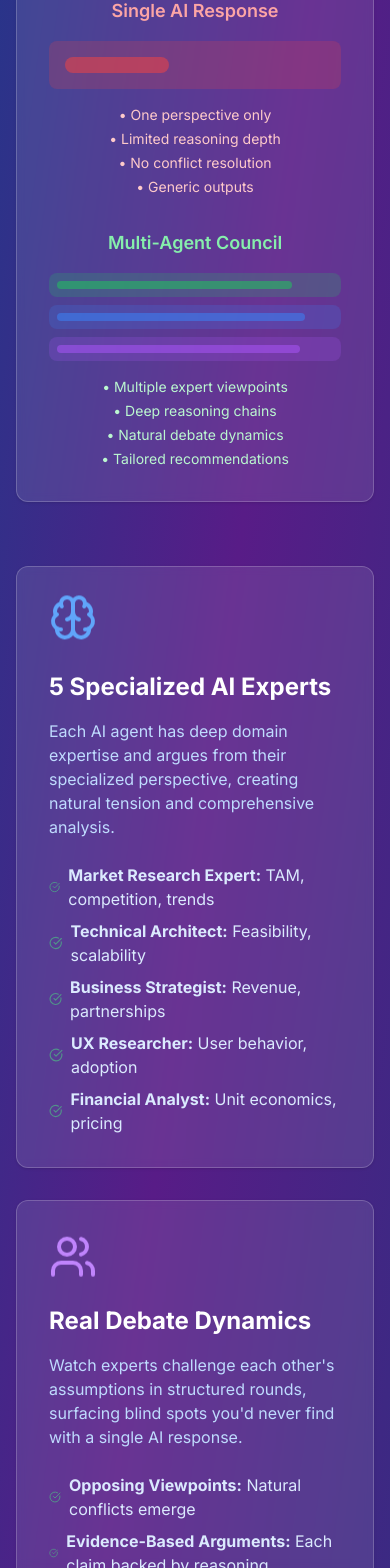
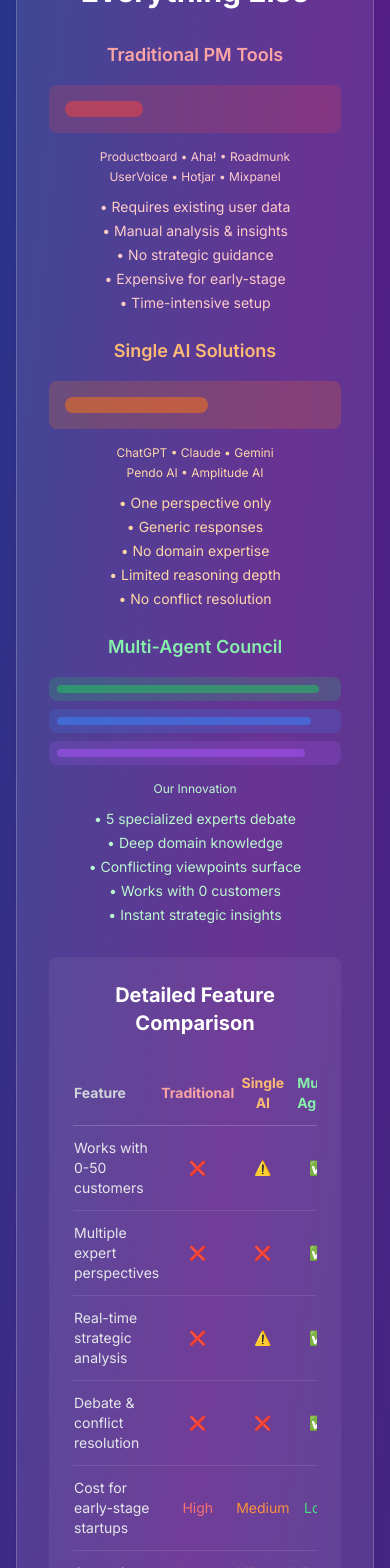
Before and after one commit to dayalaroosh/product-strategy-ai, a Next.js app in the folder cursor-app/: page /presentation in a window 390 px wide. Shown: the part 4430-5998 px from the top of the page. Built offline with nearby package versions, Linux system fonts and the light colour scheme.

Commit message:
Add comprehensive 3-way competitor comparison and fix navigation scrollbar

```diff
--- a/cursor-app/app/presentation/page.tsx
+++ b/cursor-app/app/presentation/page.tsx
@@ -219,41 +219,124 @@ export default function PresentationPage() {
           </div>
 
           {/* Animated Comparison Chart */}
-          <div className="mb-16 max-w-4xl mx-auto">
+          <div className="mb-16 max-w-6xl mx-auto">
             <Card className="p-8 bg-white/10 backdrop-blur-sm border border-white/20">
-              <h3 className="text-2xl font-bold text-center mb-8">Single AI vs Multi-Agent Performance</h3>
-              <div className="grid md:grid-cols-2 gap-8">
+              <h3 className="text-3xl font-bold text-center mb-8">Why Multi-Agent AI Outperforms Everything Else</h3>
+              <div className="grid md:grid-cols-3 gap-6">
                 <div className="text-center">
-                  <h4 className="text-lg font-semibold mb-4 text-red-300">Single AI Response</h4>
+                  <h4 className="text-lg font-semibold mb-4 text-red-300">Traditional PM Tools</h4>
                   <div className="bg-red-500/20 rounded-lg p-4 mb-4">
-                    <div className="h-4 bg-red-500 rounded-full animate-pulse" style={{width: '40%'}}></div>
+                    <div className="h-4 bg-red-500 rounded-full animate-pulse" style={{width: '30%'}}></div>
+                  </div>
+                  <div className="text-xs text-red-200 mb-3 space-y-1">
+                    <div>Productboard • Aha! • Roadmunk</div>
+                    <div>UserVoice • Hotjar • Mixpanel</div>
                   </div>
                   <ul className="text-sm text-red-200 space-y-1">
+                    <li>• Requires existing user data</li>
+                    <li>• Manual analysis & insights</li>
+                    <li>• No strategic guidance</li>
+                    <li>• Expensive for early-stage</li>
+                    <li>• Time-intensive setup</li>
+                  </ul>
+                </div>
+
+                <div className="text-center">
+                  <h4 className="text-lg font-semibold mb-4 text-orange-300">Single AI Solutions</h4>
+                  <div className="bg-orange-500/20 rounded-lg p-4 mb-4">
+                    <div className="h-4 bg-orange-500 rounded-full animate-pulse" style={{width: '55%'}}></div>
+                  </div>
+                  <div className="text-xs text-orange-200 mb-3 space-y-1">
+                    <div>ChatGPT • Claude • Gemini</div>
+                    <div>Pendo AI • Amplitude AI</div>
+                  </div>
+                  <ul className="text-sm text-orange-200 space-y-1">
                     <li>• One perspective only</li>
+                    <li>• Generic responses</li>
+                    <li>• No domain expertise</li>
                     <li>• Limited reasoning depth</li>
                     <li>• No conflict resolution</li>
-                    <li>• Generic outputs</li>
                   </ul>
                 </div>
+
                 <div className="text-center">
                   <h4 className="text-lg font-semibold mb-4 text-green-300">Multi-Agent Council</h4>
                   <div className="space-y-2 mb-4">
                     <div className="bg-green-500/20 rounded-lg p-2">
-                      <div className="h-2 bg-green-500 rounded-full animate-pulse" style={{width: '85%'}}></div>
+                      <div className="h-2 bg-green-500 rounded-full animate-pulse" style={{width: '95%'}}></div>
                     </div>
                     <div className="bg-blue-500/20 rounded-lg p-2">
-                      <div className="h-2 bg-blue-500 rounded-full animate-pulse delay-200" style={{width: '90%'}}></div>
+                      <div className="h-2 bg-blue-500 rounded-full animate-pulse delay-200" style={{width: '92%'}}></div>
                     </div>
                     <div className="bg-purple-500/20 rounded-lg p-2">
-                      <div className="h-2 bg-purple-500 rounded-full animate-pulse delay-500" style={{width: '88%'}}></div>
+                      <div className="h-2 bg-purple-500 rounded-full animate-pulse delay-500" style={{width: '90%'}}></div>
                     </div>
                   </div>
+                  <div className="text-xs text-green-200 mb-3">
+                    <div>Our Innovation</div>
+                  </div>
                   <ul className="text-sm text-green-200 space-y-1">
-                    <li>• Multiple expert viewpoints</li>
-                    <li>• Deep reasoning chains</li>
-                    <li>• Natural debate dynamics</li>
-                    <li>• Tailored recommendations</li>
+                    <li>• 5 specialized experts debate</li>
+                    <li>• Deep domain knowledge</li>
+                    <li>• Conflicting viewpoints surface</li>
+                    <li>• Works with 0 customers</li>
+                    <li>• Instant strategic insights</li>
                   </ul>
+                </div>
+              </div>
+
+              {/* Detailed Comparison Table */}
+              <div className="mt-8 bg-white/5 rounded-lg p-6">
+                <h4 className="text-xl font-bold text-center mb-6">Detailed Feature Comparison</h4>
+                <div className="overflow-x-auto">
+                  <table className="w-full text-sm">
+                    <thead>
+                      <tr className="border-b border-white/20">
+                        <th className="text-left py-3 text-gray-300">Feature</th>
+                        <th className="text-center py-3 text-red-300">Traditional</th>
+                        <th className="text-center py-3 text-orange-300">Single AI</th>
+                        <th className="text-center py-3 text-green-300">Multi-Agent</th>
+                      </tr>
+                    </thead>
+                    <tbody className="space-y-2">
+                      <tr className="border-b border-white/10">
+                        <td className="py-3 text-gray-200">Works with 0-50 customers</td>
+                        <td className="text-center py-3 text-red-400">❌</td>
+                        <td className="text-center py-3 text-orange-400">⚠️</td>
+                        <td className="text-center py-3 text-green-400">✅</td>
+                      </tr>
+                      <tr className="border-b border-white/10">
+                        <td className="py-3 text-gray-200">Multiple expert perspectives</td>
+                        <td className="text-center py-3 text-red-400">❌</td>
+                        <td className="text-center py-3 text-orange-400">❌</td>
+                        <td className="text-center py-3 text-green-400">✅</td>
+                      </tr>
+                      <tr className="border-b border-white/10">
+                        <td className="py-3 text-gray-200">Real-time strategic analysis</td>
+                        <td className="text-center py-3 text-red-400">❌</td>
+                        <td className="text-center py-3 text-orange-400">⚠️</td>
+                        <td className="text-center py-3 text-green-400">✅</td>
+                      </tr>
+                      <tr className="border-b border-white/10">
+                        <td className="py-3 text-gray-200">Debate & conflict resolution</td>
+                        <td className="text-center py-3 text-red-400">❌</td>
+                        <td className="text-center py-3 text-orange-400">❌</td>
+                        <td className="text-center py-3 text-green-400">✅</td>
+                      </tr>
+                      <tr className="border-b border-white/10">
+                        <td className="py-3 text-gray-200">Cost for early-stage startups</td>
+                        <td className="text-center py-3 text-red-400">High</td>
+                        <td className="text-center py-3 text-orange-400">Medium</td>
+                        <td className="text-center py-3 text-green-400">Low</td>
+                      </tr>
+                      <tr>
+                        <td className="py-3 text-gray-200">Setup time</td>
+                        <td className="text-center py-3 text-red-400">Weeks</td>
+                        <td className="text-center py-3 text-orange-400">Minutes</td>
+                        <td className="text-center py-3 text-green-400">Minutes</td>
+                      </tr>
+                    </tbody>
+                  </table>
                 </div>
               </div>
             </Card>
@@ -313,15 +396,15 @@ export default function PresentationPage() {
                   <CheckCircle className="h-4 w-4 text-green-400 animate-pulse" />
                   <span><strong>Iterative Refinement:</strong> Ideas evolve through discussion</span>
                 </li>
-                <li className="flex items-center gap-2">
-                  <CheckCircle className="h-4 w-4 text-green-400" />
+                <li className="flex items-center gap-2 transform hover:translate-x-2 transition-transform duration-200">
+                  <CheckCircle className="h-4 w-4 text-green-400 animate-pulse" />
                   <span><strong>Consensus Building:</strong> Final aligned recommendations</span>
                 </li>
               </ul>
             </Card>
 
-            <Card className="p-8 bg-white/10 backdrop-blur-sm border border-white/20 hover:bg-white/20 transition-all duration-300 group">
-              <div className="text-yellow-400 mb-6 transform group-hover:scale-110 transition-transform duration-300">
+            <Card className="p-8 bg-white/10 backdrop-blur-sm border border-white/20 hover:bg-white/20 transition-all duration-300 group card-hover">
+              <div className="text-yellow-400 mb-6 transform group-hover:scale-110 transition-transform duration-300 animate-float">
                 <Zap className="h-12 w-12" />
               </div>
               <h3 className="text-2xl font-bold mb-4">Tangible Outputs</h3>
@@ -329,20 +412,20 @@ export default function PresentationPage() {
                 Get specific, actionable deliverables you can present to stakeholders, not generic AI responses.
               </p>
               <ul className="space-y-2 text-blue-100">
-                <li className="flex items-center gap-2">
-                  <CheckCircle className="h-4 w-4 text-green-400" />
+                <li className="flex items-center gap-2 transform hover:translate-x-2 transition-transform duration-200">
+                  <CheckCircle className="h-4 w-4 text-green-400 animate-pulse" />
                   <span><strong>RICE Scores:</strong> Prioritized feature ranking</span>
                 </li>
-                <li className="flex items-center gap-2">
-                  <CheckCircle className="h-4 w-4 text-green-400" />
+                <li className="flex items-center gap-2 transform hover:translate-x-2 transition-transform duration-200">
+                  <CheckCircle className="h-4 w-4 text-green-400 animate-pulse" />
                   <span><strong>Risk Assessment:</strong> What could go wrong</span>
                 </li>
-                <li className="flex items-center gap-2">
-                  <CheckCircle className="h-4 w-4 text-green-400" />
+                <li className="flex items-center gap-2 transform hover:translate-x-2 transition-transform duration-200">
+                  <CheckCircle className="h-4 w-4 text-green-400 animate-pulse" />
                   <span><strong>Market Positioning:</strong> Competitive analysis</span>
                 </li>
-                <li className="flex items-center gap-2">
-                  <CheckCircle className="h-4 w-4 text-green-400" />
+                <li className="flex items-center gap-2 transform hover:translate-x-2 transition-transform duration-200">
+                  <CheckCircle className="h-4 w-4 text-green-400 animate-pulse" />
                   <span><strong>Implementation Roadmap:</strong> Step-by-step plan</span>
                 </li>
               </ul>
@@ -1552,12 +1635,21 @@ export default function PresentationPage() {
           50% { background-position: 100% 50%; }
           100% { background-position: 0% 50%; }
         }
+
+        .scrollbar-hide {
+          scrollbar-width: none; /* Firefox */
+          -ms-overflow-style: none; /* IE and Edge */
+        }
+
+        .scrollbar-hide::-webkit-scrollbar {
+          display: none; /* Chrome, Safari and Opera */
+        }
       `}</style>
 
       {/* Tab Navigation */}
       <div className="bg-slate-900/95 backdrop-blur-sm border-b border-white/20 sticky top-0 z-50">
         <div className="container mx-auto px-4">
-          <div className="flex overflow-x-auto">
+          <div className="flex overflow-x-auto scrollbar-hide">
             {tabs.map((tab) => {
               const Icon = tab.icon;
               return (
```
